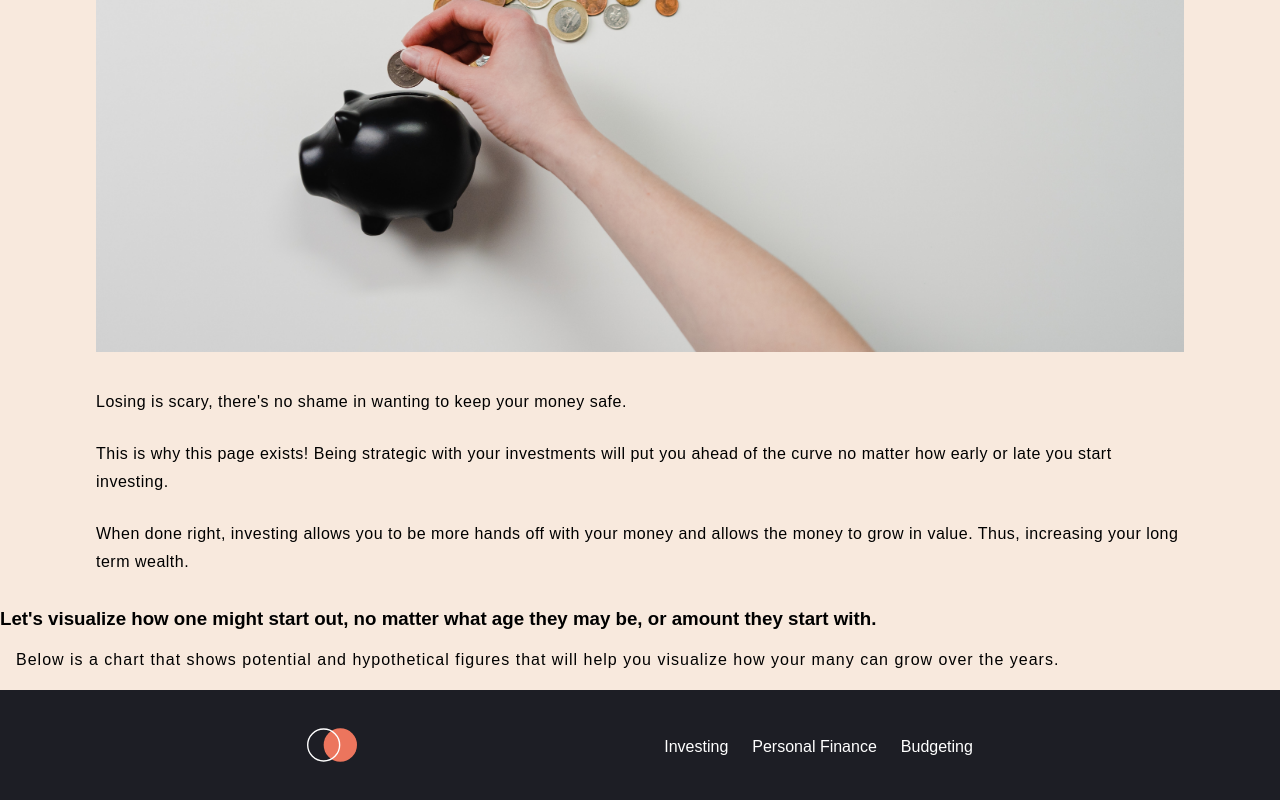
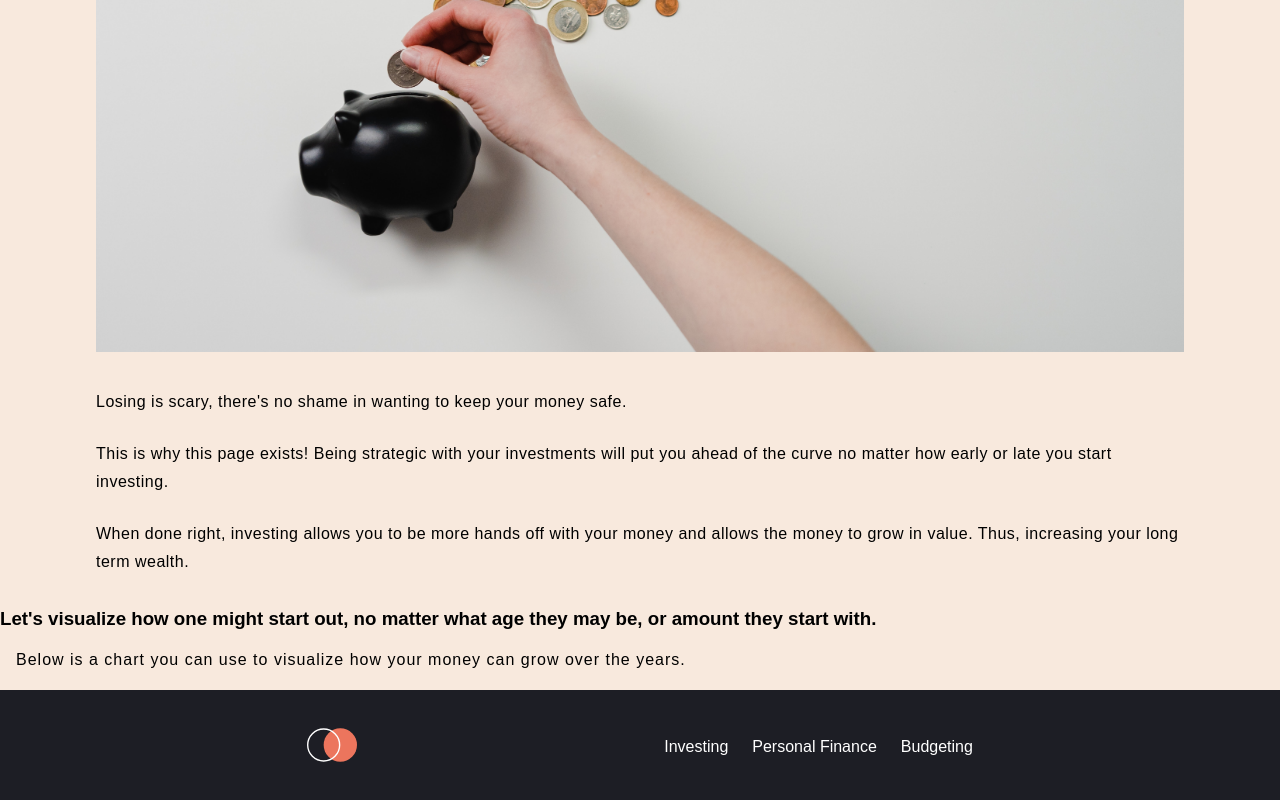
Before and after one commit to nyrellcl/react-challenge-budget-app, a Next.js app: page /Investing in a window 1280 px wide. Shown: the part 829-1629 px from the top of the page. Built offline with nearby package versions, Linux system fonts and the light colour scheme.

Commit message:
fix typo in investing page

```diff
--- a/src/pages/Investing.tsx
+++ b/src/pages/Investing.tsx
@@ -31,7 +31,7 @@ function Investing() {
         <section className='visualize-section'>
           <article className='visualize-section__content'>
             <h3>Let&apos;s visualize how one might start out, no matter what age they may be, or amount they start with.</h3>
-            <p>Below is a chart that shows potential and hypothetical figures that will help you visualize how your many can grow over the years.</p>
+            <p>Below is a chart you can use to visualize how your money can grow over the years.</p>
           </article>
         </section>
     </Layout>
```
